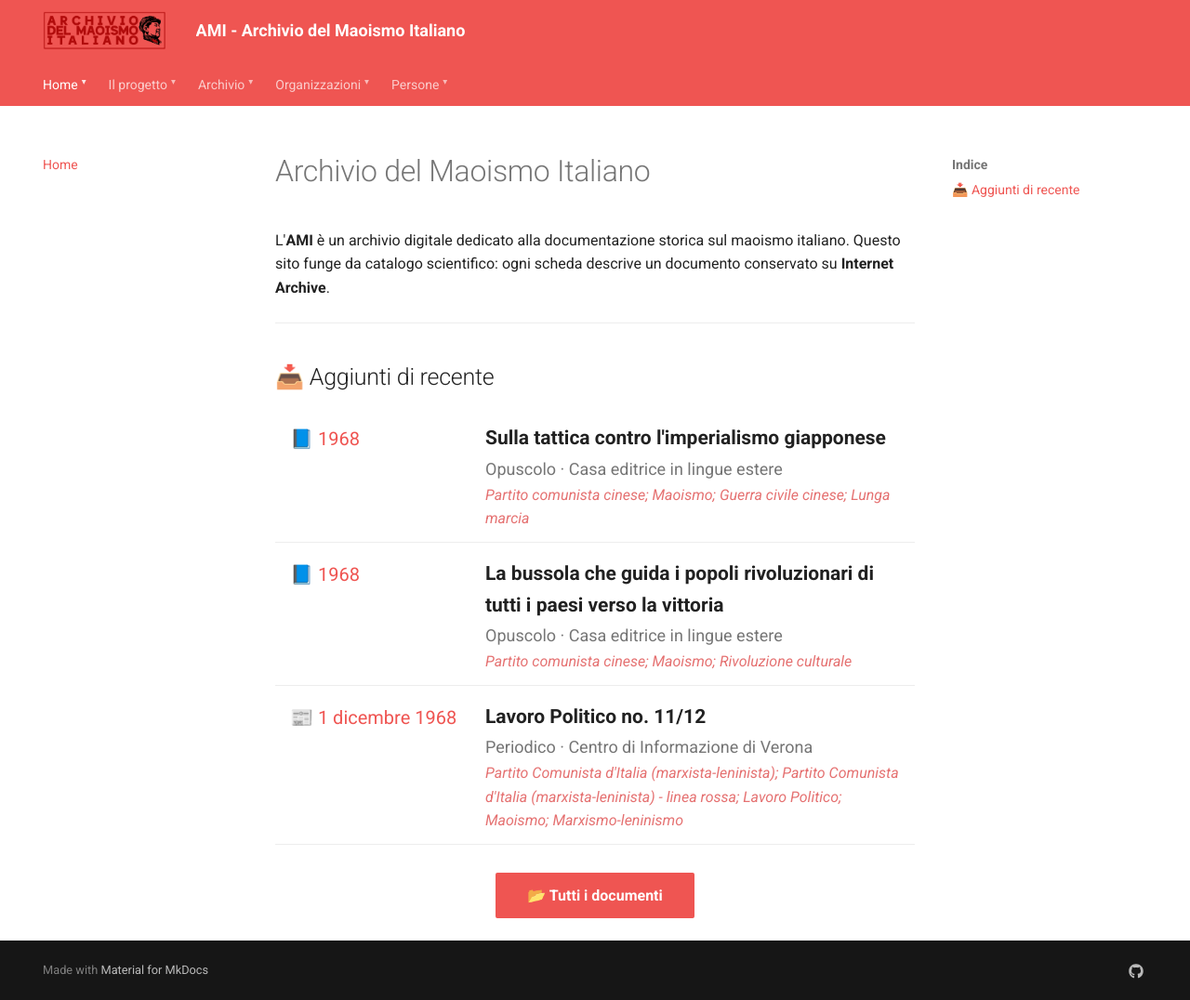
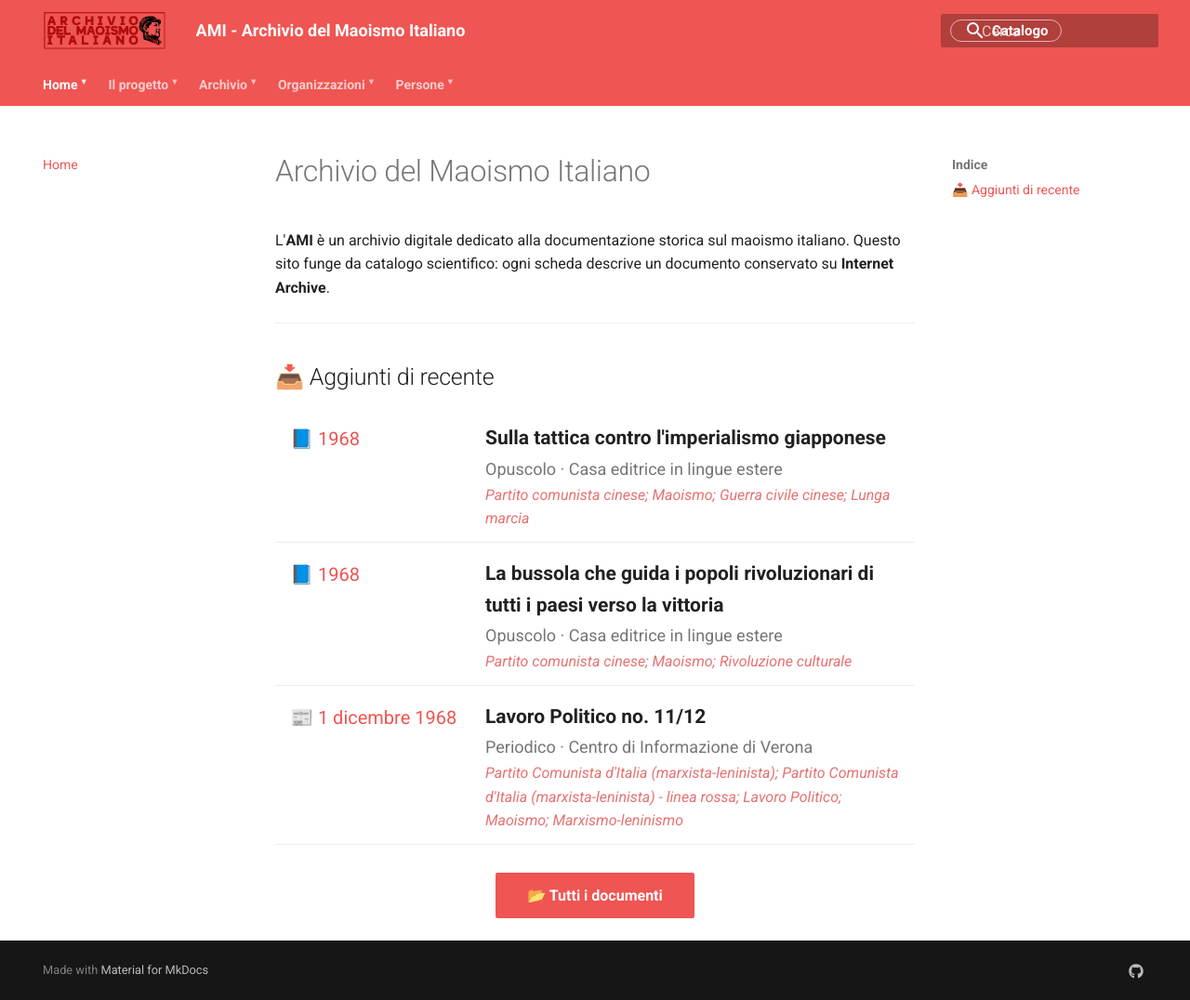
Before and after one commit to AMI-AIM/archivio-maoismo-italiano, an MkDocs documentation site: the page built from docs/index.md, in a window 1280 px wide and 1076 px high. Shown: the whole window at 93% size. Built offline with MkDocs 1.6.1 and Material for MkDocs 9.7.7, drawn with Linux system fonts in a browser that asks for light colours.

```diff
--- a/docs/stylesheets/extra.css
+++ b/docs/stylesheets/extra.css
@@ -1,13 +1,16 @@
 /* ==========================================================================
    AMI - Archivio del Maoismo Italiano
-   Override estetici sopra il tema Material.
-   Il colore di base (rosso) resta quello nativo definito in mkdocs.yml
-   (theme.palette.primary/accent: red) — qui NON forziamo nessun colore
-   di sfondo, così l'header rimane rosso come nello screenshot attuale.
+   Solo CSS, nessun override di header.html: il tema Material di default
+   resta intatto (drawer, ricerca, palette), riduciamo il rischio di
+   rompere funzionalità che già andavano bene.
    ========================================================================== */
 
-/* Frecce ▾ decorative accanto a ogni voce del menu di navigazione.
-   Puramente estetiche: le sezioni non diventano dropdown funzionanti. */
+/* Voci del menu in grassetto, come nella versione che funzionava */
+.md-tabs__link {
+    font-weight: 600;
+}
+
+/* Frecce ▾ decorative accanto a ogni voce di menu (solo estetiche) */
 .md-tabs__link::after {
     content: "▾";
     font-size: 0.7em;
@@ -16,29 +19,30 @@
     opacity: 0.85;
 }
 
-/* Pillola di ricerca "Catalogo" nell'header (vedi override header.html).
-   Colori chiari per contrastare bene sullo sfondo rosso del tema. */
-.ami-search-pill {
+/* Logo: altezza coerente nell'header senza deformarlo */
+.md-header__button.md-logo img,
+.md-header__button.md-logo svg {
+    height: 42px;
+    width: auto;
+}
+
+/* Pillola di ricerca "Catalogo": trasforma il pulsante di ricerca già
+   esistente in Material in una pillola con etichetta, aggiungendo solo
+   testo via CSS (::after). Nessun HTML custom, nessun rischio di rompere
+   il comportamento della ricerca (resta lo stesso elemento originale). */
+label[for="__search"] {
     display: flex;
     align-items: center;
     gap: 6px;
     border: 1px solid rgba(255, 255, 255, 0.6);
     border-radius: 999px;
     padding: 6px 14px;
+    width: auto;
+}
+
+label[for="__search"]::after {
+    content: "Catalogo";
     font-size: 0.75rem;
     font-weight: 600;
-    cursor: pointer;
+    white-space: nowrap;
 }
-
-.ami-search-pill svg {
-    height: 16px;
-    width: 16px;
-    fill: currentColor;
-}
-
-/* Logo: altezza coerente nell'header senza deformarlo */
-.md-header__button.md-logo img,
-.md-header__button.md-logo svg {
-    height: 42px;
-    width: auto;
-}
--- a/mkdocs.yml
+++ b/mkdocs.yml
@@ -4,7 +4,6 @@
 
 theme:
   name: material
-  custom_dir: overrides
   language: it
   features:
     - navigation.tabs
--- a/overrides/partials/header.html
+++ /dev/null
@@ -1,83 +0,0 @@
-<!--
-  Override minimale del partial header.html di mkdocs-material.
-  Basato sulla struttura standard del tema (v9.7.x). Se dopo l'aggiornamento
-  del tema qualcosa smette di funzionare (es. menu mobile, palette toggle),
-  confronta questo file con l'originale in:
-  https://github.com/squidfunk/mkdocs-material/blob/master/src/templates/partials/header.html
-  e riporta qui solo le due modifiche indicate nei commenti sotto.
--->
-<header class="md-header" data-md-component="header">
-  <nav class="md-header__inner md-grid" aria-label="{{ lang.t('header') }}">
-    <a href="{{ config.extra.homepage | default(nav.homepage.url, true) | url }}"
-       title="{{ page.title | e if page and page.title else config.site_name }}"
-       class="md-header__button md-logo" aria-label="{{ config.site_name }}" data-md-component="logo">
-      {% include "partials/logo.html" %}
-    </a>
-
-    <label class="md-header__button md-icon" for="__drawer">
-      {% include ".icons/material/menu.svg" %}
-    </label>
-
-    <div class="md-header__title" data-md-component="header-title">
-      <div class="md-header__ellipsis">
-        <div class="md-header__topic">
-          <span class="md-ellipsis">
-            {{ config.site_name }}
-          </span>
-        </div>
-        <!--
-          MODIFICA 1: sottotitolo "Digital Archive" rimosso di proposito.
-          Il tema di default mostra qui il titolo della pagina corrente
-          durante lo scroll: lasciamo questo comportamento invariato,
-          non aggiungiamo alcuno span di sottotitolo statico.
-        -->
-        <div class="md-header__topic" data-md-component="header-topic">
-          <span class="md-ellipsis">
-            {{ page.title }}
-          </span>
-        </div>
-      </div>
-    </div>
-
-    {% if not config.theme.palette is mapping %}
-      <form class="md-header__option" data-md-component="palette">
-        {% include "partials/palette.html" %}
-      </form>
-    {% endif %}
-
-    {% if config.extra.alternate %}
-      <div class="md-header__option">
-        {% include "partials/alternate.html" %}
-      </div>
-    {% endif %}
-
-    {% if "search" in config["plugins"] %}
-      <label class="md-header__button md-icon" for="__search">
-        {% include ".icons/material/magnify.svg" %}
-      </label>
-      {% include "partials/search.html" %}
-
-      <!--
-        MODIFICA 2: pillola di ricerca con etichetta "Catalogo", collegata
-        allo stesso checkbox __search usato dall'icona di default sopra.
-        Puoi rimuovere questo blocco se preferisci solo l'icona standard.
-      -->
-      <label class="md-header__button ami-search-pill" for="__search">
-        {% include ".icons/material/magnify.svg" %}
-        <span>Catalogo</span>
-      </label>
-    {% endif %}
-
-    {% if config.repo_url %}
-      <div class="md-header__source">
-        {% include "partials/source.html" %}
-      </div>
-    {% endif %}
-  </nav>
-
-  {% if "navigation.tabs.sticky" in features %}
-    {% if "navigation.tabs" in features %}
-      {% include "partials/tabs.html" %}
-    {% endif %}
-  {% endif %}
-</header>
```
